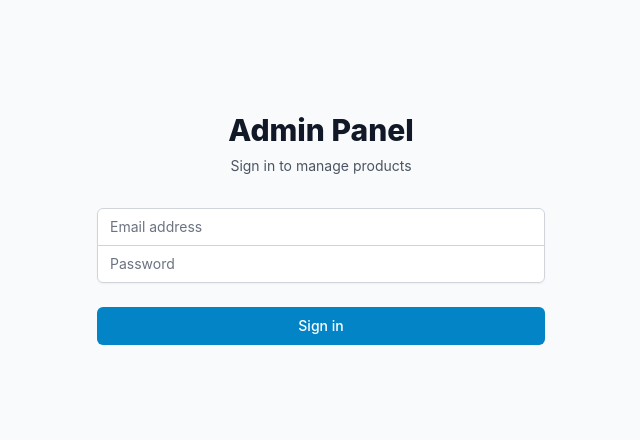
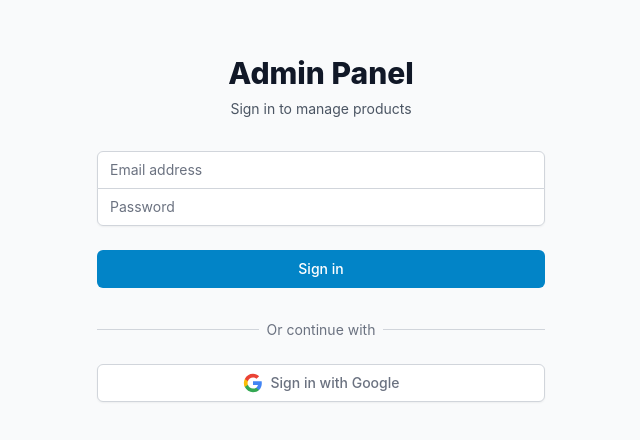
Before and after one commit to sbabadag/SevApp, a React (Vite) app in the folder admin-panel/: page /login in a window 1280 px wide. Shown: the part 184-624 px from the top of the page, without its empty margins (319-959 px from the left). Built offline with nearby package versions, Linux system fonts and the light colour scheme; no server answers.

Commit message:
Add Google login to admin panel

```diff
--- a/admin-panel/src/App.tsx
+++ b/admin-panel/src/App.tsx
@@ -1,10 +1,11 @@
-import { BrowserRouter, Routes, Route, Navigate } from 'react-router-dom';
-import { AuthProvider } from './context/AuthContext';
+import { BrowserRouter, Routes, Route, Navigate, useNavigate } from 'react-router-dom';
+import { AuthProvider, useAuth } from './context/AuthContext';
 import { ProtectedRoute } from './components/ProtectedRoute';
 import { Login } from './pages/Login';
 import { Dashboard } from './pages/Dashboard';
 import { Products } from './pages/Products';
 import { Campaigns } from './pages/Campaigns';
+import { useEffect } from 'react';
 
 // Get base path for GitHub Pages
 const getBasePath = () => {
@@ -20,6 +21,34 @@ const getBasePath = () => {
   return '/';
 };
 
+// Handle OAuth callback
+const OAuthCallback = () => {
+  const { user } = useAuth();
+  const navigate = useNavigate();
+
+  useEffect(() => {
+    // Wait a bit for Supabase to process the OAuth callback
+    const timer = setTimeout(() => {
+      if (user) {
+        navigate('/dashboard');
+      } else {
+        navigate('/login');
+      }
+    }, 1000);
+
+    return () => clearTimeout(timer);
+  }, [user, navigate]);
+
+  return (
+    <div className="min-h-screen flex items-center justify-center bg-gray-50">
+      <div className="text-center">
+        <div className="animate-spin rounded-full h-12 w-12 border-b-2 border-primary-600 mx-auto"></div>
+        <p className="mt-4 text-gray-600">Completing sign in...</p>
+      </div>
+    </div>
+  );
+};
+
 function App() {
   try {
     return (
@@ -27,6 +56,7 @@ function App() {
         <BrowserRouter basename={getBasePath()}>
           <Routes>
             <Route path="/login" element={<Login />} />
+            <Route path="/auth/callback" element={<OAuthCallback />} />
             <Route
               path="/dashboard"
               element={
--- a/admin-panel/src/context/AuthContext.tsx
+++ b/admin-panel/src/context/AuthContext.tsx
@@ -11,6 +11,7 @@ interface AuthContextType {
   session: Session | null;
   loading: boolean;
   signIn: (email: string, password: string) => Promise<{ error: any }>;
+  signInWithGoogle: () => Promise<{ error: any }>;
   signOut: () => Promise<void>;
 }
 
@@ -65,6 +66,32 @@ export const AuthProvider: React.FC<AuthProviderProps> = ({ children }) => {
     return { error };
   };
 
+  const signInWithGoogle = async () => {
+    try {
+      // Get the current origin for redirect URL
+      const redirectTo = `${window.location.origin}/auth/callback`;
+
+      const { data, error } = await supabase.auth.signInWithOAuth({
+        provider: 'google',
+        options: {
+          redirectTo: redirectTo,
+        },
+      });
+
+      if (error) {
+        console.error('Google sign in error:', error);
+        return { error };
+      }
+
+      // OAuth will redirect to the callback URL
+      // The callback will be handled by the app routing
+      return { error: null };
+    } catch (error: any) {
+      console.error('Google sign in exception:', error);
+      return { error };
+    }
+  };
+
   const signOut = async () => {
     await supabase.auth.signOut();
     setUser(null);
@@ -76,6 +103,7 @@ export const AuthProvider: React.FC<AuthProviderProps> = ({ children }) => {
     session,
     loading,
     signIn,
+    signInWithGoogle,
     signOut,
   };
 
--- a/admin-panel/src/pages/Login.tsx
+++ b/admin-panel/src/pages/Login.tsx
@@ -7,7 +7,8 @@ export const Login: React.FC = () => {
   const [password, setPassword] = useState('');
   const [error, setError] = useState('');
   const [loading, setLoading] = useState(false);
-  const { signIn } = useAuth();
+  const [googleLoading, setGoogleLoading] = useState(false);
+  const { signIn, signInWithGoogle } = useAuth();
   const navigate = useNavigate();
 
   const handleSubmit = async (e: React.FormEvent) => {
@@ -23,6 +24,19 @@ export const Login: React.FC = () => {
     } else {
       navigate('/dashboard');
     }
+  };
+
+  const handleGoogleSignIn = async () => {
+    setError('');
+    setGoogleLoading(true);
+
+    const { error } = await signInWithGoogle();
+
+    if (error) {
+      setError(error.message || 'Failed to sign in with Google');
+      setGoogleLoading(false);
+    }
+    // OAuth will redirect, so we don't navigate manually
   };
 
   return (
@@ -80,13 +94,53 @@ export const Login: React.FC = () => {
           <div>
             <button
               type="submit"
-              disabled={loading}
+              disabled={loading || googleLoading}
               className="group relative w-full flex justify-center py-2 px-4 border border-transparent text-sm font-medium rounded-md text-white bg-primary-600 hover:bg-primary-700 focus:outline-none focus:ring-2 focus:ring-offset-2 focus:ring-primary-500 disabled:opacity-50 disabled:cursor-not-allowed"
             >
               {loading ? 'Signing in...' : 'Sign in'}
             </button>
           </div>
         </form>
+
+        <div className="mt-6">
+          <div className="relative">
+            <div className="absolute inset-0 flex items-center">
+              <div className="w-full border-t border-gray-300" />
+            </div>
+            <div className="relative flex justify-center text-sm">
+              <span className="px-2 bg-gray-50 text-gray-500">Or continue with</span>
+            </div>
+          </div>
+
+          <div className="mt-6">
+            <button
+              type="button"
+              onClick={handleGoogleSignIn}
+              disabled={loading || googleLoading}
+              className="w-full inline-flex justify-center items-center py-2 px-4 border border-gray-300 rounded-md shadow-sm bg-white text-sm font-medium text-gray-500 hover:bg-gray-50 focus:outline-none focus:ring-2 focus:ring-offset-2 focus:ring-primary-500 disabled:opacity-50 disabled:cursor-not-allowed"
+            >
+              {googleLoading ? (
+                <>
+                  <svg className="animate-spin -ml-1 mr-3 h-5 w-5 text-gray-500" xmlns="http://www.w3.org/2000/svg" fill="none" viewBox="0 0 24 24">
+                    <circle className="opacity-25" cx="12" cy="12" r="10" stroke="currentColor" strokeWidth="4"></circle>
+                    <path className="opacity-75" fill="currentColor" d="M4 12a8 8 0 018-8V0C5.373 0 0 5.373 0 12h4zm2 5.291A7.962 7.962 0 014 12H0c0 3.042 1.135 5.824 3 7.938l3-2.647z"></path>
+                  </svg>
+                  Signing in...
+                </>
+              ) : (
+                <>
+                  <svg className="w-5 h-5 mr-2" viewBox="0 0 24 24">
+                    <path fill="#4285F4" d="M22.56 12.25c0-.78-.07-1.53-.2-2.25H12v4.26h5.92c-.26 1.37-1.04 2.53-2.21 3.31v2.77h3.57c2.08-1.92 3.28-4.74 3.28-8.09z"/>
+                    <path fill="#34A853" d="M12 23c2.97 0 5.46-.98 7.28-2.66l-3.57-2.77c-.98.66-2.23 1.06-3.71 1.06-2.86 0-5.29-1.93-6.16-4.53H2.18v2.84C3.99 20.53 7.7 23 12 23z"/>
+                    <path fill="#FBBC05" d="M5.84 14.09c-.22-.66-.35-1.36-.35-2.09s.13-1.43.35-2.09V7.07H2.18C1.43 8.55 1 10.22 1 12s.43 3.45 1.18 4.93l2.85-2.22.81-.62z"/>
+                    <path fill="#EA4335" d="M12 5.38c1.62 0 3.06.56 4.21 1.64l3.15-3.15C17.45 2.09 14.97 1 12 1 7.7 1 3.99 3.47 2.18 7.07l3.66 2.84c.87-2.6 3.3-4.53 6.16-4.53z"/>
+                  </svg>
+                  Sign in with Google
+                </>
+              )}
+            </button>
+          </div>
+        </div>
       </div>
     </div>
   );
```
